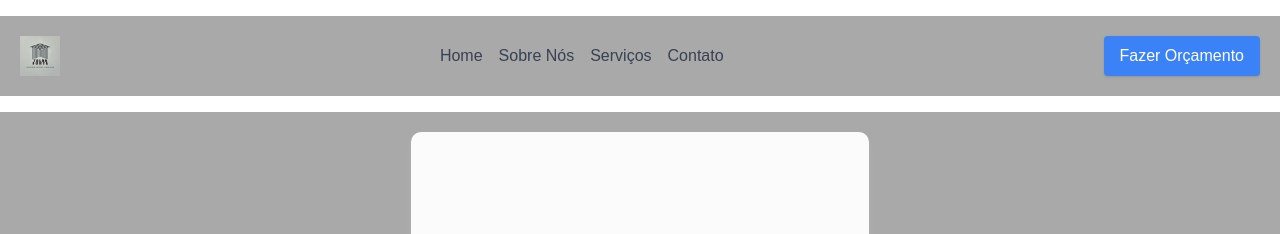
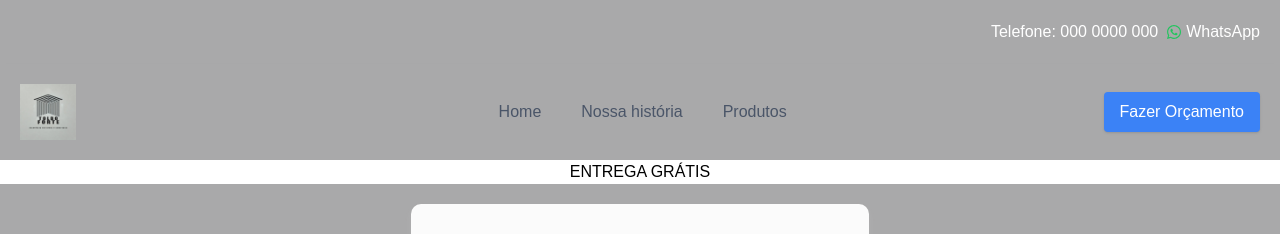
Before and after one commit to Diego-Bittencourt/toldo-forte, a Next.js app: page / in a window 1280 px wide. Shown: the top 234 px of the page. Built offline with nearby package versions, Linux system fonts and the light colour scheme.

Commit message:
new estilo

```diff
--- a/app/components/organisms/Header.tsx
+++ b/app/components/organisms/Header.tsx
@@ -1,27 +1,71 @@
-import React from 'react';
+"use client";
+
+import React, { useState, useEffect } from 'react';
+import { FaWhatsapp } from 'react-icons/fa';
 
 export default function Header() {
+  const [isOpen, setIsOpen] = useState(false);
+  const [currentMessage, setCurrentMessage] = useState(0);
+  const messages = ["PROMAÇÃO","ENTREGA GRÁTIS"];
+
+  const toggleMenu = () => {
+    setIsOpen(!isOpen);
+  };
+
+  useEffect(() => {
+    const timer = setInterval(() => {
+      setCurrentMessage(prevMessage => (prevMessage + 1) % messages.length);
+    }, 5000);
+
+    return () => clearInterval(timer);
+  }, [messages.length]);
+
   return (
-    <header className="bg-white shadow-md py-4">
+    <>
+      <div className="">
+        <div className="container mx-auto flex justify-end items-center space-x-2">
+          <span>Telefone: 000 0000 000 </span>
+          <a href="https://wa.me/351123456789" target="_blank"
+           rel="noopener noreferrer" className="flex items-center space-x-1
+           ">
+            <FaWhatsapp className="text-green-500" />
+            <span>WhatsApp</span>
+          </a>
+        </div>
+      </div>
+      <header className=" text-black shadow-md py-0">
         <div className="container mx-auto flex justify-between items-center">
           <img
             src="logo.jpg"
             alt="Logo da Empresa"
-          className="h-10"
+            className="h-14"
           />
-        <nav className="flex space-x-4">
-          <a href="#" className="text-gray-700 hover:text-blue-500">Home</a>
-          <a href="#" className="text-gray-700 hover:text-blue-500">Sobre Nós</a>
-          <a href="#" className="text-gray-700 hover:text-blue-500">Serviços</a>
-          <a href="#" className="text-gray-700 hover:text-blue-500">Contato</a>
+          <nav className={`flex space-x-10 ${isOpen ? 'block' : 'hidden'} md:flex`} style={{ marginLeft: '28mm' }}>
+            <a href="#" className="text-black-1000 hover:text-gray">Home</a>
+            <a href="#" className="text-black-1000 hover:text-gray ">Nossa história</a>
+            <a href="#" className="text-black-100 hover:text-gray">Produtos</a>
          </nav>
           <a
             href="/fazer-orcamento"
-          className="bg-blue-500 text-white py-2 px-4 rounded shadow hover:bg-blue-600 transform hover:-translate-y-1 hover:scale-110 transition duration-500"
+            className="bg-blue-500 text-white py-2 px-4 rounded shadow hover:bg-red-400
+            transform hover:-translate-y-1 hover:scale-110 transition duration-500"
           >
           Fazer Orçamento
                     </a>
+          <button
+            onClick={toggleMenu}
+            className="md:hidden flex items-center px-3 py-2 border rounded text-gray-300 border-gray-400 hover:text-white hover:border-white"
+          >
+            <svg className="fill-current h-3 w-3" viewBox="0 0 20 20" xmlns="http://www.w3.org/2000/svg">
+              <title>Menu</title>
+              <path d="M0 3h20v2H0V3zm0 6h20v2H0V9zm0 6h20v2H0v-2z" />
+            </svg>
+          </button>
+        </div>
+        <div className="div_100 text-center propostasValorWrapper p-1000">
+          <div className="innerProposta">{messages[currentMessage]}</div>
         </div>
       </header>
+    </>
   );
 }
--- a/app/globals.css
+++ b/app/globals.css
@@ -3,7 +3,7 @@
 @tailwind utilities;
 
 :root {
-  --background: #050505;
+  --background: #fff9f9;
   --foreground: #ffffff;
 }
 
@@ -21,8 +21,8 @@ body {
 }
 
 .bg-gradient {
-  background: linear-gradient(to right, #4b5563, #1f2937, #fffdfd);
-  color: rgb(255, 255, 255);
+  background: linear-gradient(to right, #4b5563, #1f2937, #000000);
+  color: rgb(7, 7, 7);
 }
 
 .centered {
@@ -33,7 +33,7 @@ body {
   height: 100vh;
 }
 .header {
-  background: #ffffff;
+  background: #1f2937;
   color: #ffffff;
   padding: 20px;
   display: flex;
@@ -138,7 +138,7 @@ header nav a {
 }
 
 header nav a:hover {
-  color: #000000;
+  color: #fffefe;
 }
 
 @keyframes fade-in {
```
Lines whose indentation alone changed are shown as unchanged.
